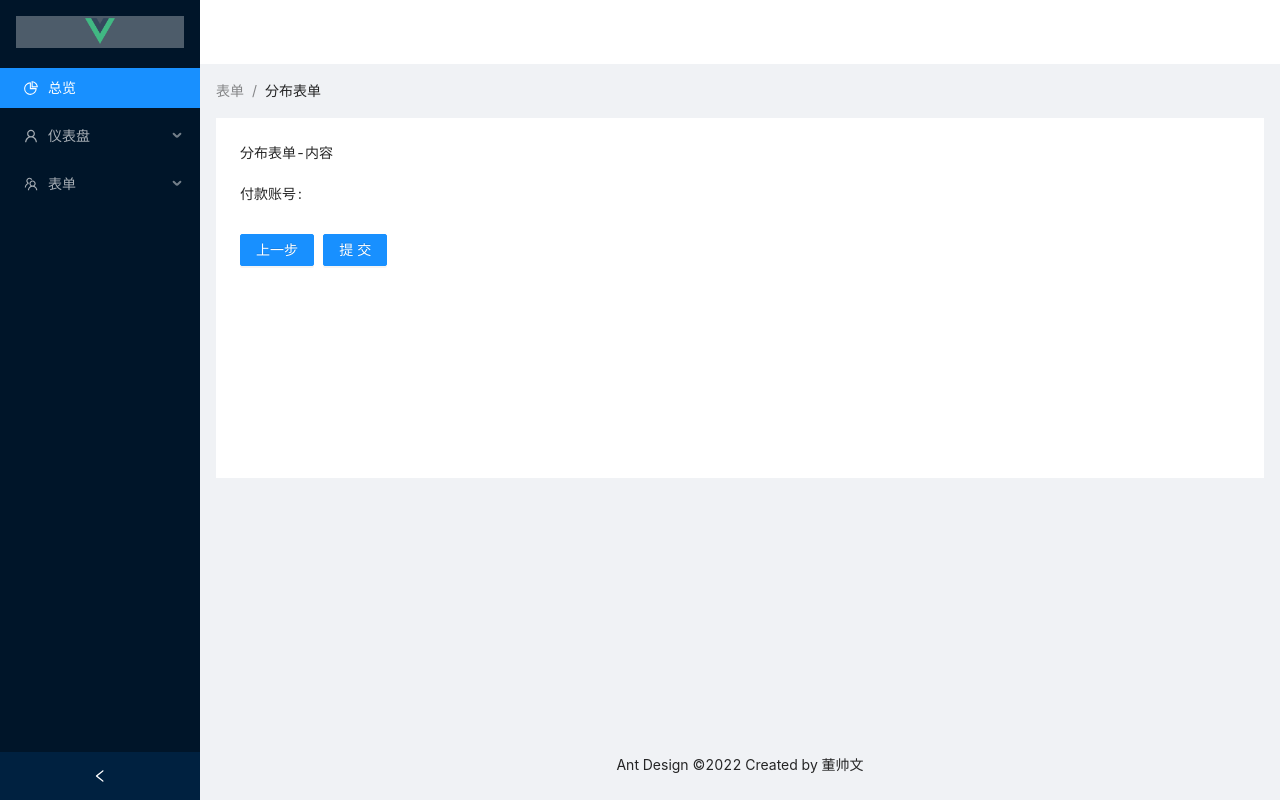
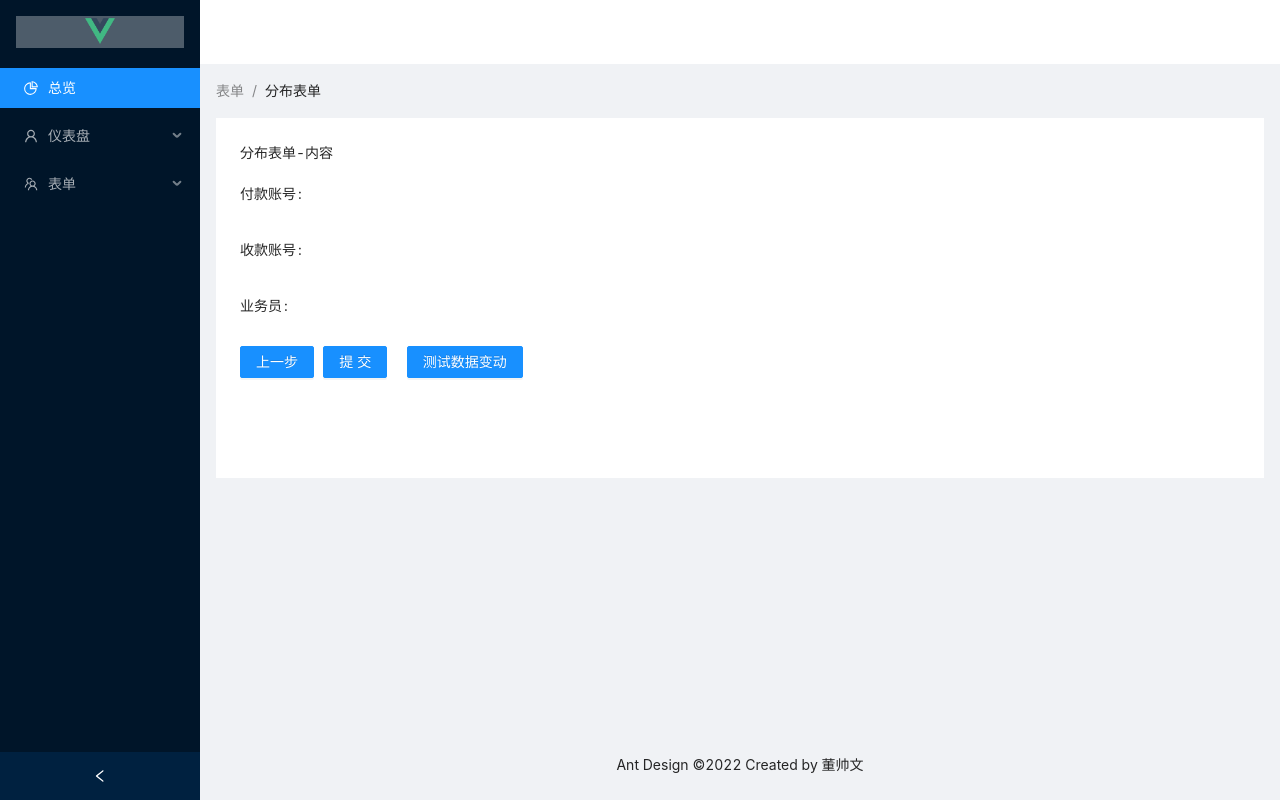
Before and after one commit to StevenMayD/ant-design-vue-pro-refactor, a Vue app in the folder ant-design-vue-pro-refactor/: page /form/stepForm/confirm in a window 1280 px wide. Built offline with nearby package versions, Linux system fonts and the light colour scheme.

Commit message:
数据传递和三种定义变量的方式及区别

```diff
--- a/ant-design-vue-pro-refactor/src/views/main/form/form.vue
+++ b/ant-design-vue-pro-refactor/src/views/main/form/form.vue
@@ -27,7 +27,7 @@
 export default {
   /* 方法的执行顺序
     data() -> created() -> mounted()
-    data()：最初的初始化方法，放置一些初始化的变量；
+    data()：最初的初始化方法，放置一些初始化的变量；定义非响应式变量
     created()： 在模板渲染成html前调用，即通常初始化某些属性值，然后再渲染成视图；
     mounted()：在模板渲染成html后调用，通常是初始化页面完成后，再对html的dom节点进行一些需要的操作；
   */
@@ -44,7 +44,7 @@ export default {
     this.subForm = this.getSubFormName();
   },
 
-  /* 计算属性：当页面中有某些数据依赖其他数据进行变动的时候可以使用计算属性
+  /* 计算属性：定义响应式数据，当页面中有某些数据依赖其他数据进行变动的时候可以使用计算属性
     就算在data中没有直接声明出要计算的变量，也可以直接在computed中写入
   */
   computed: {
--- a/ant-design-vue-pro-refactor/src/views/main/form/stepForm/step1.vue
+++ b/ant-design-vue-pro-refactor/src/views/main/form/stepForm/step1.vue
@@ -3,14 +3,20 @@
     <a-form :layout="formState.layout" :model="formState">
       <a-form-item label="付款账号">
         <a-input
-          v-model:value="formState.fieldA"
+          v-model:value="formState.payAccount"
           placeholder="请输入付款账号"
         />
       </a-form-item>
       <a-form-item label="收款账号">
         <a-input
-          v-model:value="formState.fieldB"
+          v-model:value="formState.recAccount"
           placeholder="请输入收款账号"
+        />
+      </a-form-item>
+      <a-form-item label="业务员">
+        <a-input
+          v-model:value="formState.salesman"
+          placeholder="请输入业务员姓名"
         />
       </a-form-item>
       <a-form-item>
@@ -26,8 +32,9 @@ export default defineComponent({
   setup() {
     const formState = reactive({
       layout: "horizontal",
-      fieldA: "",
-      fieldB: "",
+      payAccount: "",
+      recAccount: "",
+      salesman: "",
     });
     return {
       formState,
@@ -38,7 +45,9 @@ export default defineComponent({
       // 将router, store从this中取出
       const { $router, $store } = this;
       // store仓库的state属性，用于存储数据(像NSUserDefault那样)
-      $store.state.payAccount = this.formState.fieldA;
+      $store.state.payAccount = this.formState.payAccount;
+      $store.state.recAccount = this.formState.recAccount;
+      $store.state.salesman = this.formState.salesman;
       $router.push("/form/stepForm/confirm");
     },
   },
--- a/ant-design-vue-pro-refactor/src/views/main/form/stepForm/step2.vue
+++ b/ant-design-vue-pro-refactor/src/views/main/form/stepForm/step2.vue
@@ -4,13 +4,24 @@
       <a-form-item label="付款账号">
         <span>{{ payAcc }}</span>
       </a-form-item>
+      <a-form-item label="收款账号">
+        <span>{{ formState.recAcc }}</span>
+      </a-form-item>
+      <a-form-item label="业务员">
+        <span>{{ salesman }}</span>
+      </a-form-item>
       <a-form-item>
         <a-row>
           <a-col :span="2"
             ><a-button type="primary" @click="preStep">上一步</a-button></a-col
           >
-          <a-col :span="1">
+          <a-col :span="2">
             <a-button type="primary" @click="commit">提交</a-button></a-col
+          >
+          <a-col :span="2">
+            <a-button type="primary" @click="testChange"
+              >测试数据变动</a-button
+            ></a-col
           >
         </a-row>
       </a-form-item>
@@ -20,29 +31,64 @@
 
 <script>
 import { defineComponent, reactive } from "vue";
+import { useStore } from "vuex";
+import { useRouter } from "vue-router";
+
+/*
+  三种数据加载和路由跳转的写法
+*/
 export default defineComponent({
+  /*  写法一：setup()中定义变量和方法（可进行路由跳转）
+     由于vue3中setup里面不能使用this，setup的任何回调方法都无法以this.$router和$this.store来获取路由和状态
+     不过两个官方示例都写了在setup中引入的方法 useRouter()和useStore()
+  */
   setup() {
+    const router = useRouter();
+    const store = useStore();
+
     const formState = reactive({
       layout: "horizontal",
+      recAcc: store.state.recAccount,
     });
+    const preStep = () => {
+      router.back();
+    };
     return {
       formState,
+      preStep,
     };
   },
+  /* 写法二： data() 中定义变量，methods中定义方法（可以进行路由跳转）
+    data()中初始化变量，但变量不可变动
+   */
+  data() {
+    const { $store } = this;
+    return {
+      payAcc: $store.state.payAccount,
+    };
+  },
+  /* 写法三： computed 中定义变量，methods中定义方法（可以进行路由跳转）
+    computed中定义的变量，可以随数据变动
+   */
   computed: {
     // data中没有直接声明出要计算的变量payAcc，也可以直接在computed中写入，并给页面使用
-    payAcc() {
+    salesman() {
       // 获取$store.state保存的账户数据
       const { $store } = this;
-      return $store.state.payAccount;
+      return $store.state.salesman;
     },
   },
   methods: {
-    preStep() {
-      this.$router.back();
-    },
     commit() {
       this.$router.push("/form/stepForm/result");
+    },
+    testChange() {
+      /*
+      由于computed定义的是响应式变量，但data()只是初始化定义变量
+      salesman变量会变化，payAccount不会变
+      */
+      this.$store.state.payAccount = "10086";
+      this.$store.state.salesman = "特朗普";
     },
   },
 });
```
